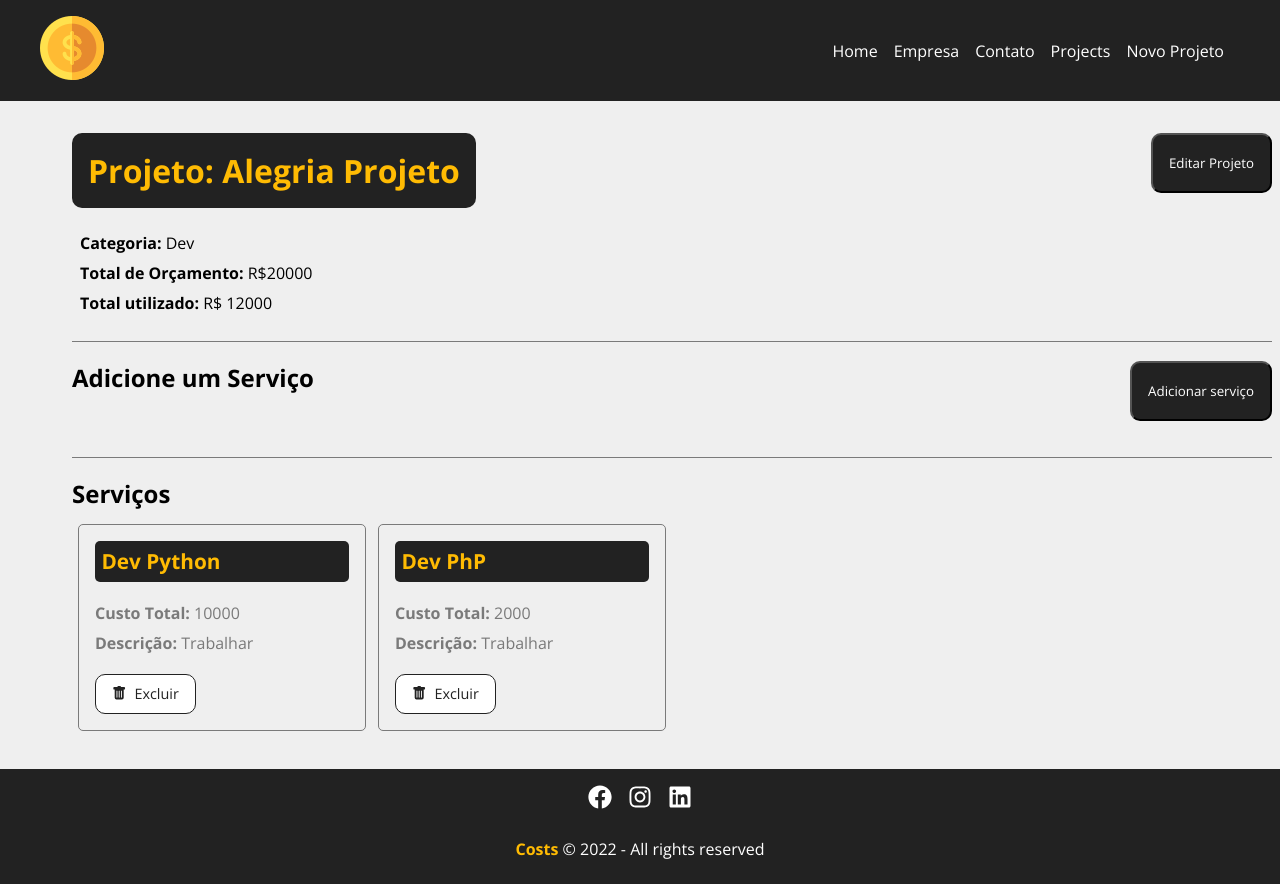
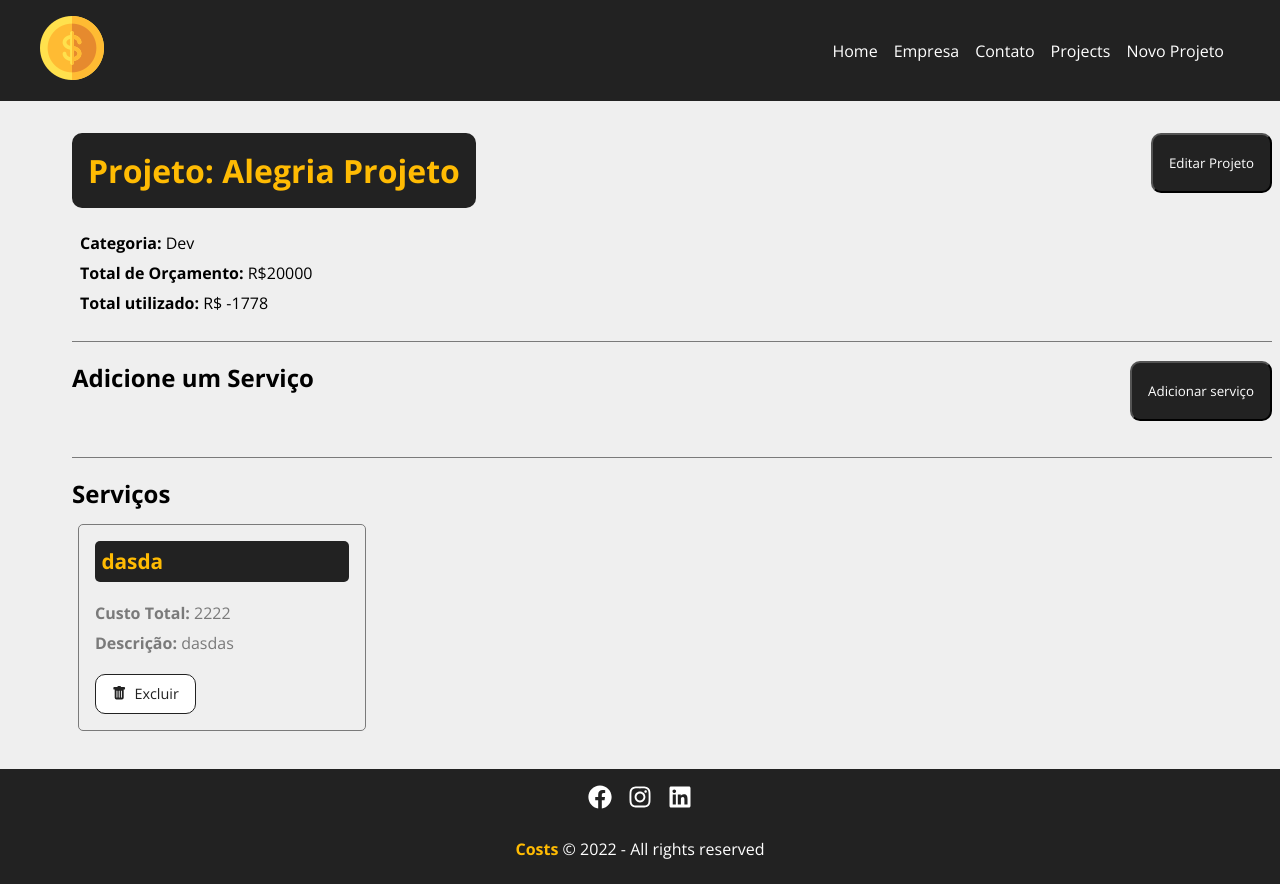
Before and after one commit to Winiast/Cost_Project, a React (Create React App) app: page /singleProject/1 in a window 1280 px wide. Shown: the top 884 px of the page. Built offline with nearby package versions, Linux system fonts and the light colour scheme; data requests are answered from the project's data file.

Commit message:
Finalização do Pojeto em React.JS

```diff
--- a/db.json
+++ b/db.json
@@ -7,22 +7,27 @@
         "id": "2",
         "name": "Dev"
       },
-      "cost": 12000,
+      "cost": -1778,
       "services": [
         {
-          "name": "Dev Python",
-          "cost": "10000",
-          "descrition": "Trabalhar",
-          "id": "e8cb463b-c981-43c0-84aa-4f43f804126e"
-        },
-        {
-          "name": "Dev PhP",
-          "cost": "2000",
-          "descrition": "Trabalhar",
-          "id": "182bab7b-5201-4e95-a298-9c8fae6681cd"
+          "name": "dasda",
+          "cost": "2222",
+          "descrition": "dasdas",
+          "id": "4dcbe030-7ac4-492b-a44e-2dae9a21ef49"
         }
       ],
       "id": 1
+    },
+    {
+      "name": "Teste123",
+      "budget": "10000",
+      "category": {
+        "id": "2",
+        "name": "Dev"
+      },
+      "cost": 0,
+      "services": [],
+      "id": 2
     }
   ],
   "categories": [
--- a/src/components/pages/SingleProject/SingleProject.js
+++ b/src/components/pages/SingleProject/SingleProject.js
@@ -3,7 +3,7 @@ import { useState, useEffect } from "react";
 import { useParams } from "react-router-dom";
 import axios from "axios";
 import Loading from "../../layout/loading/Loading";
-import { parse, v4 as uuidv4 } from "uuid";
+import { v4 as uuidv4 } from "uuid";
 import Container from "../../layout/Container/Container";
 import styles from "./SingleProject.module.css";
 import ProjectForm from "../../project/Form/ProjectForm";
@@ -54,9 +54,26 @@ export default function SingleProject() {
   }
 
   function removeService(id, cost) {
-    const serviceUpdate = project.filter((service) => service.id !== id);
+    const serviceUpdate = project.services.filter(
+      (service) => service.id !== id
+    );
 
     const projectUpdate = project;
+
+    projectUpdate.services = serviceUpdate;
+
+    projectUpdate.cost = project.cost - cost;
+
+    axios
+      .patch(
+        `http://localhost:3001/projects/${projectUpdate.id}`,
+        projectUpdate
+      )
+      .then(() => {
+        setProject(projectUpdate);
+        setMessage("Serviço removido com sucesso!");
+        setType("sucess");
+      });
   }
 
   function createService(project) {
@@ -140,7 +157,7 @@ export default function SingleProject() {
               ) : (
                 servicesShow.map((service) => (
                   <ServiceCard
-                    id={service.id}
+                    id={service?.id}
                     name={service.name}
                     cost={service?.cost}
                     description={service.descrition}
```
